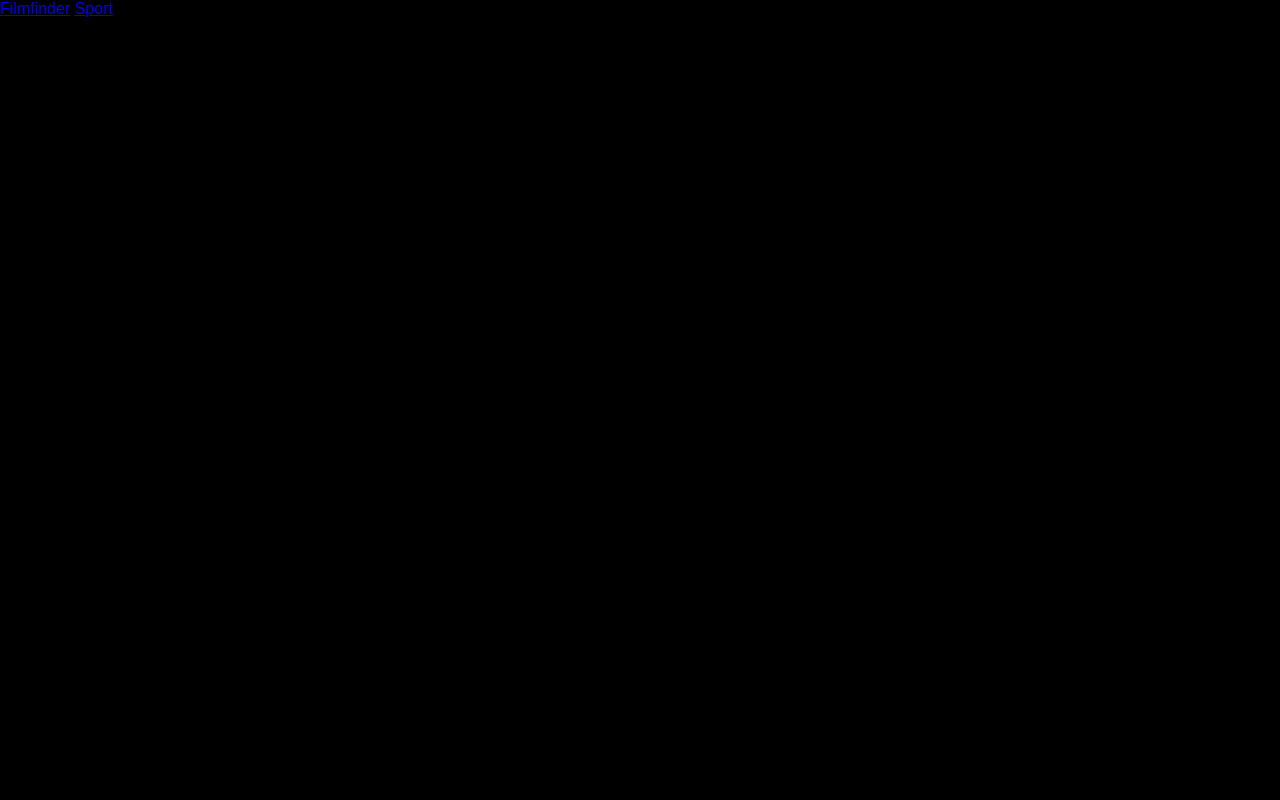
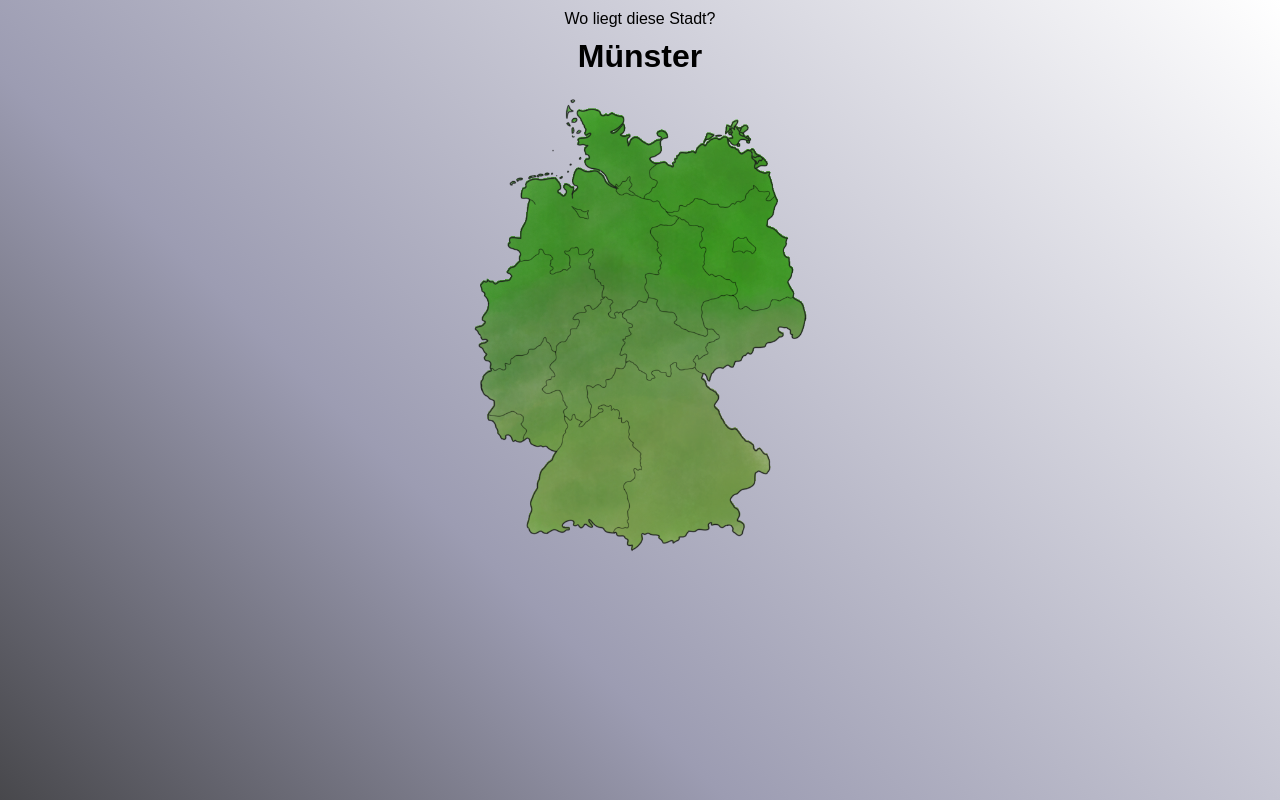
Before and after one commit to Matthias-Kuhn/matthias-kuhn.github.io, a plain HTML site: page index.html in a window 1280 px wide. Drawn offline with nearby package versions, Linux system fonts and the light colour scheme; files that its build step writes are made by us from their sources; files whose address does not match are found by name.

Commit message:
first layout of city game

```diff
--- /dev/null
+++ b/german_cities/main.css
@@ -0,0 +1,36 @@
+* {
+    padding: 0px;
+    margin: 0px;
+    font-family: sans-serif;
+    text-align: center;
+}
+
+
+body {
+    height: 100vh;
+    background:linear-gradient(45deg, rgb(72, 72, 76) 0%, rgb(156, 156, 178) 35%, rgb(255, 255, 255) 100%);
+}
+
+.content {
+
+}
+
+
+p {
+   padding-top: 10px;
+}
+
+#city-name {
+    font-size: 2em;
+    font-weight: bold;
+}
+
+.click-box {
+    width: 350px;
+    margin-left: auto;
+    margin-right: auto;
+}
+
+.click-box img {
+    width: 100%;
+}
--- a/index.html
+++ b/index.html
@@ -5,14 +5,19 @@
   <meta charset="utf-8">
   <title>Main</title>
   <meta name="viewport" content="width=device-width, initial-scale=1.0">
-  <link rel="stylesheet" href="main.css">
+  <link rel="stylesheet" href="german_cities/main.css">
   <script type="text/javascript" src="ffscript.js"></script>
-  <script src="https://cdnjs.cloudflare.com/ajax/libs/Sortable/1.14.0/Sortable.min.js" integrity="sha512-zYXldzJsDrNKV+odAwFYiDXV2Cy37cwizT+NkuiPGsa9X1dOz04eHvUWVuxaJ299GvcJT31ug2zO4itXBjFx4w==" crossorigin="anonymous" referrerpolicy="no-referrer"></script>
 </head>
 
 <body>
-  <a href="filmfinder.html">Filmfinder</a>
-  <a href="sport.html">Sport</a>
+  <div class="content">
+    <p>Wo liegt diese Stadt?</p>
+    <p id="city-name">Münster</p>
+    <div class="click-box">
+      <img src="german_cities/germany_borders.png">
+    </div>
+  </div>
+
 
 </body>
 
```
Also changed, not shown: german_cities/germany_borders.png (added).
